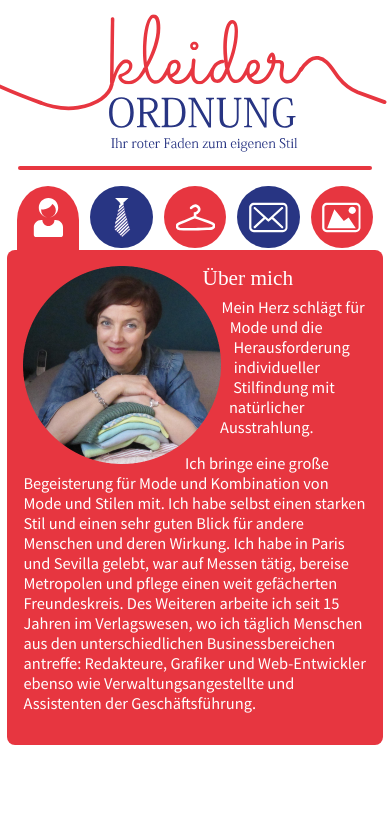
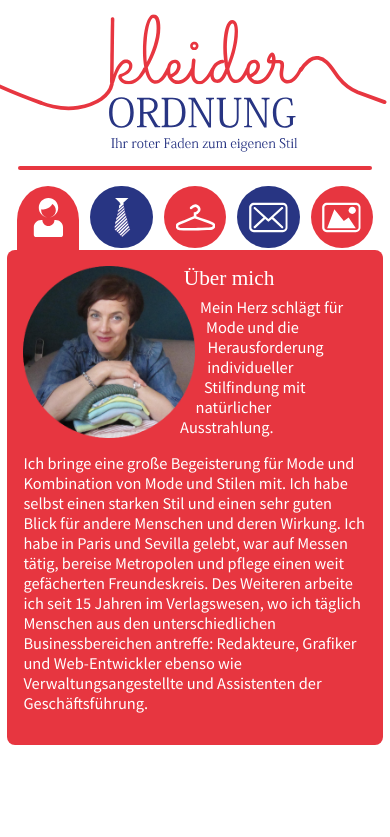
Before and after one commit to openmindculture/kleiderordnung, a PHP site: page /index.html in a window 390 px wide, after a click on "Über mich". Shown: the top 837 px of the page. Run offline with PHP 8.4, Linux system fonts and the light colour scheme; some web fonts are replaced.

Commit message:
Fotos bei Ueber-mich kleiner auf mobile

```diff
--- a/htdocs/css/styles.css
+++ b/htdocs/css/styles.css
@@ -374,6 +374,10 @@ Georgia, Webfont), Serif
     width: 1100px;
     height: 797px;
   }
+  .floatcircle {
+    width:50%;
+    height:50%;
+  }
   ul.tablist {
     /* -1px as workaround for unwanted whitespace above tab
        due to -10% below tablink not enough on some small screen sizes */
```
